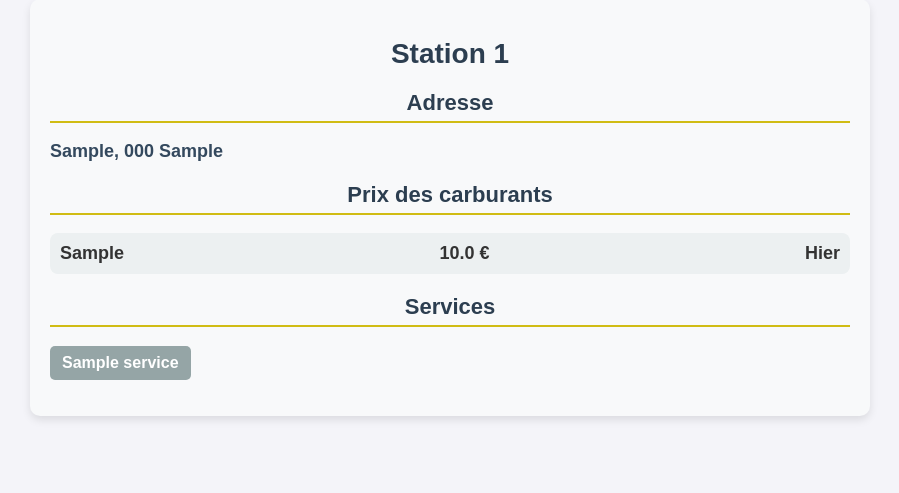
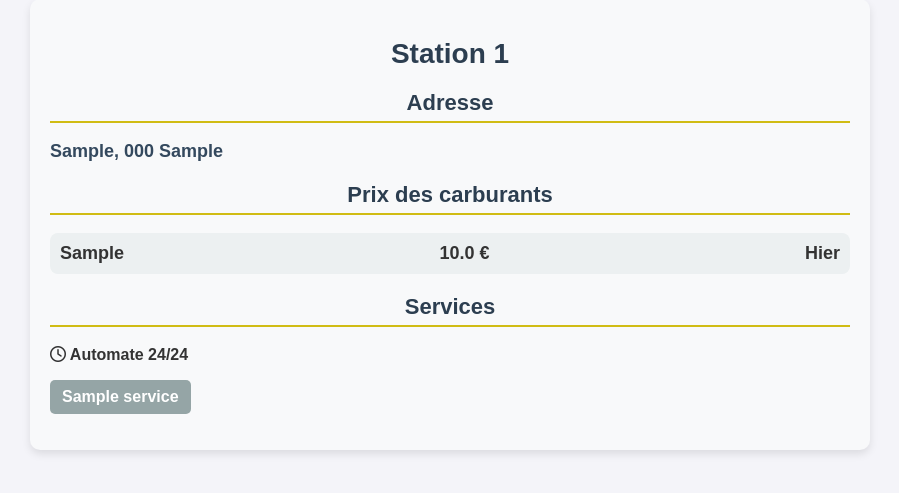
Before and after one commit to Robinho67200/carburant_monitoring, a Django app: template src/main_app/templates/station.html in a window 1280 px wide. Shown: the part 117-610 px from the top of the page, without its empty margins (190-1089 px from the left). Run offline with Django 5.2, Linux system fonts and the light colour scheme; tables that the repository leaves empty hold one stand-in row (values such as "Sample post"); the template is opened without the code that fills it: values that come from a table or form of the project are taken from there, most other values are stand-ins (such as "Sample title", 1, 10 or a date in 2020); data that the repository does not hold is empty; some libraries are stand-ins or nearby versions.

Commit message:
Modifications to the station.html and station.css files: - Added information to indicate whether the station is open 24 hours a day.

```diff
--- a/src/main_app/templates/station.html
+++ b/src/main_app/templates/station.html
@@ -4,6 +4,7 @@
 <title>Station {{ station.id }}</title>
 {% load static %}
 <link rel="stylesheet" type="text/css" href="{% static 'station.css' %}">
+<link rel="stylesheet" href="https://cdnjs.cloudflare.com/ajax/libs/font-awesome/6.1.0/css/all.min.css" media="print" onload="this.media='all'">
 {% endblock %}
 
 
@@ -34,6 +35,9 @@
     </ul>
 
     <h2>Services</h2>
+    {% if station.automate_24_24 %}
+        <p class="automate"><i class="fa-regular fa-clock"></i> Automate 24/24</p>
+    {% endif %}
     <ul class="services">
         {% for service in services %}
         <li class="service-item">{{ service }}</li>
--- a/src/static/station.css
+++ b/src/static/station.css
@@ -46,6 +46,11 @@ h2 {
 #GPL { background-color: #34495e; color: white; } /* Gris foncé */
 
 /* Services */
+
+.automate {
+    font-weight:bold;
+}
+
 .services {
     list-style: none;
     padding: 0;
```
